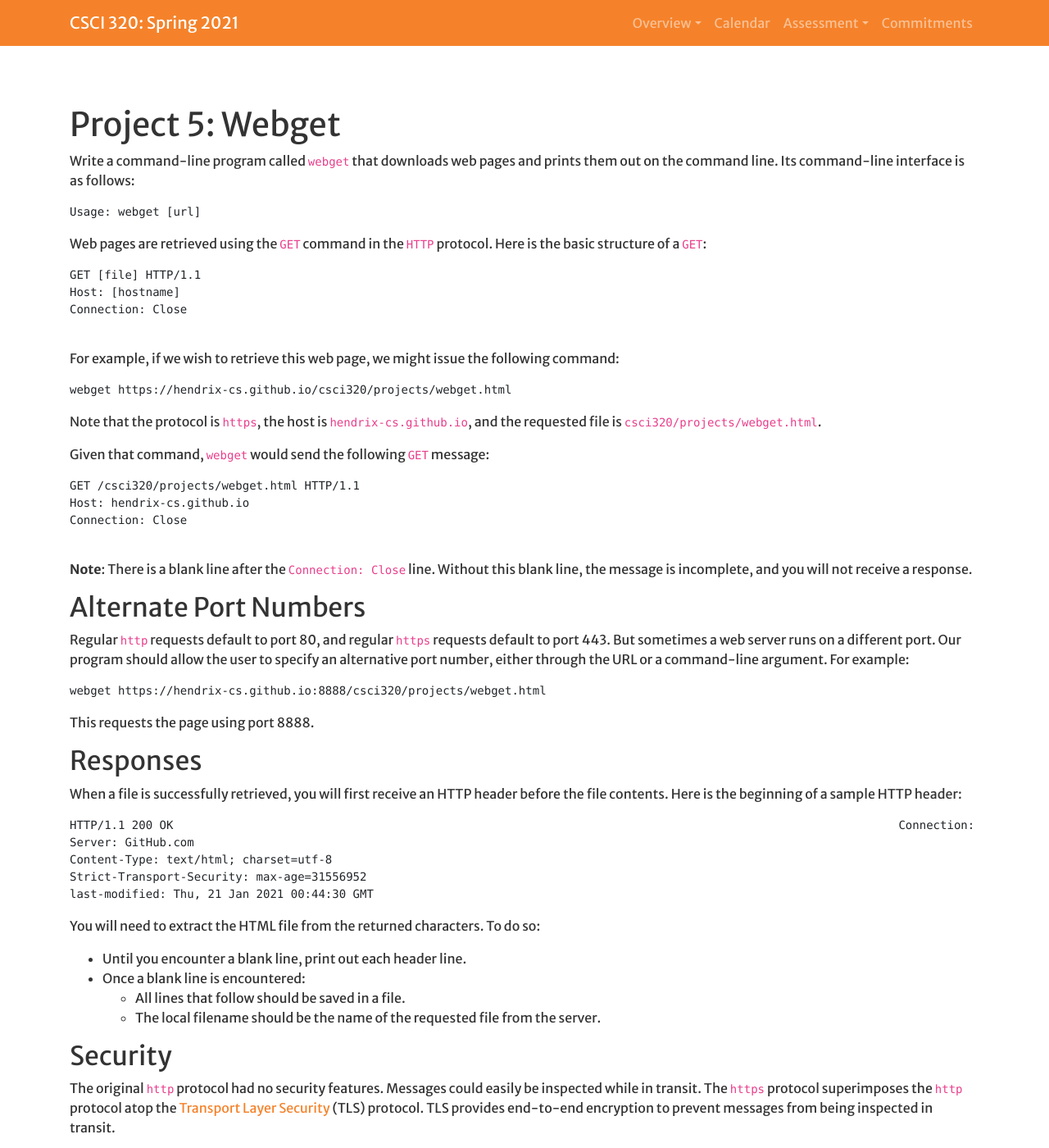
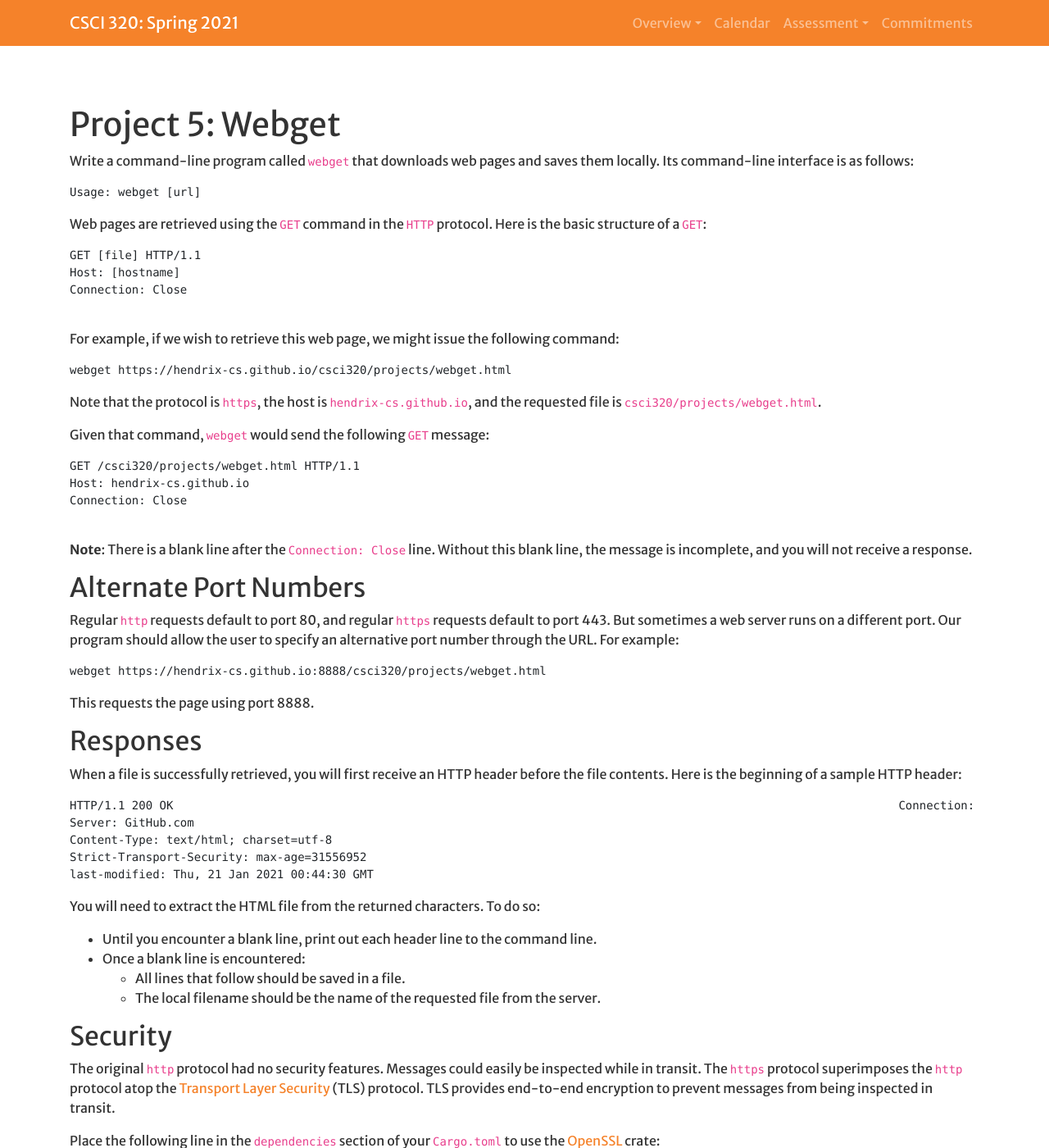
Before and after one commit to Hendrix-CS/csci320, a Jekyll site: the page built from projects/webget.md, in a window 1280 px wide and 1400 px high. Shown: the whole window at 82% size. Built offline with Jekyll 4.4.1, drawn with Linux system fonts in a browser that asks for light colours; a script that is not in the unit is left out.

Commit message:
Fixed errors in webget.md.

````diff
--- a/projects/webget.md
+++ b/projects/webget.md
@@ -5,8 +5,8 @@ num: 5
 worktitle: Webget
 ---
 
-Write a command-line program called `webget` that downloads web pages and prints
-them out on the command line. Its command-line interface is as follows:
+Write a command-line program called `webget` that downloads web pages and saves them locally.
+Its command-line interface is as follows:
 
 ```
 Usage: webget [url]
@@ -47,8 +47,8 @@ the message is incomplete, and you will not receive a response.
 ## Alternate Port Numbers
 
 Regular `http` requests default to port 80, and regular `https` requests default to port 443. But sometimes a
-web server runs on a different port. Our program should allow the user to specify an alternative port number,
-either through the URL or a command-line argument. For example:
+web server runs on a different port. Our program should allow the user to specify an alternative port number
+through the URL. For example:
 
 ```
 webget https://hendrix-cs.github.io:8888/csci320/projects/webget.html
@@ -70,7 +70,7 @@ last-modified: Thu, 21 Jan 2021 00:44:30 GMT
 ```
 
 You will need to extract the HTML file from the returned characters. To do so:
-* Until you encounter a blank line, print out each header line.
+* Until you encounter a blank line, print out each header line to the command line.
 * Once a blank line is encountered:
   * All lines that follow should be saved in a file.
   * The local filename should be the name of the requested file from the server.
````
